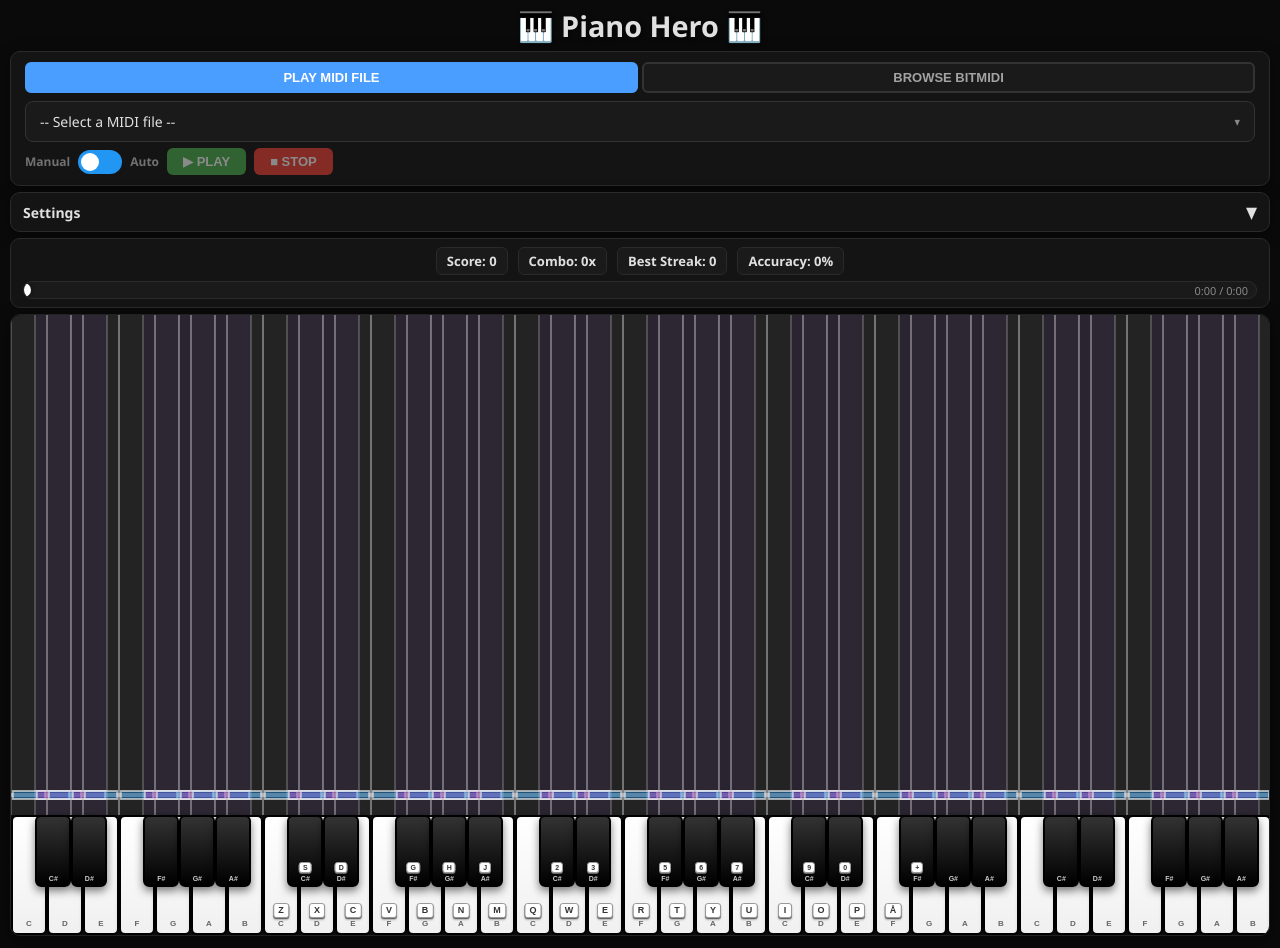
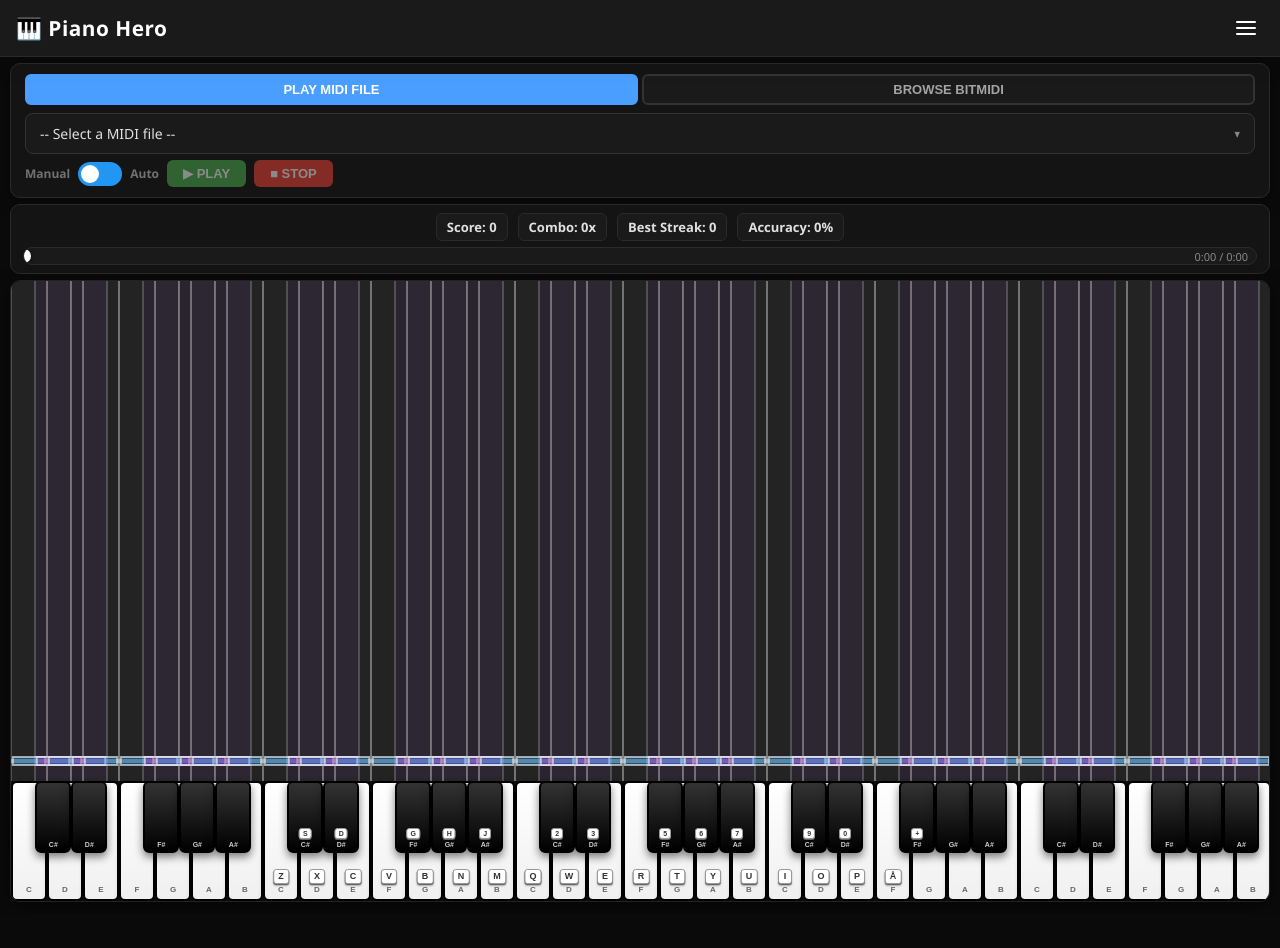
Before and after one commit to 7effrey89/PianoHero, a plain HTML site: page index.html in a window 1280 px wide. After the commit the page ends 914 px from the top, so only its background shows below. Drawn offline with Linux system fonts and the light colour scheme; no server answers.

Commit message:
menu
Co-authored-by: Copilot <copilot@github.com>

```diff
--- a/app.js
+++ b/app.js
@@ -681,10 +681,9 @@ class PianoHero {
     }
 
     initSoundPanel() {
-        // Shared settings toggle (expands/collapses both panels together)
-        document.getElementById('settingsToggle').addEventListener('click', () => {
+        // Settings menu button in header (expands/collapses settings panel)
+        document.getElementById('settingsMenuBtn').addEventListener('click', () => {
             document.getElementById('settingsPanelsBody').classList.toggle('collapsed');
-            document.querySelector('#settingsToggle .toggle-arrow').classList.toggle('open');
         });
 
         // Instrument selector — loads soundfont when changed
--- a/index.html
+++ b/index.html
@@ -9,8 +9,13 @@
 </head>
 <body>
     <div class="container">
-        <header>
-            <h1>🎹 Piano Hero 🎹</h1>
+        <header class="top-header">
+            <div class="header-logo">🎹 Piano Hero</div>
+            <button class="header-menu-btn" id="settingsMenuBtn" aria-label="Settings">
+                <span class="menu-icon"></span>
+                <span class="menu-icon"></span>
+                <span class="menu-icon"></span>
+            </button>
         </header>
 
         <div class="controls top-bar">
@@ -57,12 +62,8 @@
             </div>
         </div>
 
-        <!-- Settings Toolbar: Sound + Game side by side, collapsed by default -->
-        <div class="settings-toolbar">
-            <div class="settings-toolbar-header" id="settingsToggle">
-                <h3>Settings</h3>
-                <span class="toggle-arrow">&#9660;</span>
-            </div>
+        <!-- Settings Panel (toggled by header menu button) -->
+        <div class="settings-toolbar" id="settingsToolbar">
             <div class="settings-toolbar-panels collapsed" id="settingsPanelsBody">
             <div class="settings-panel">
                 <h4>Sound</h4>
--- a/styles.css
+++ b/styles.css
@@ -13,19 +13,57 @@ body {
 }
 
 .container {
+    position: relative;
     max-width: 100%;
     margin: 0 auto;
     padding: 6px 10px;
 }
 
-header {
-    text-align: center;
-    margin-bottom: 6px;
-}
-
-header h1 {
-    font-size: 1.8em;
-    text-shadow: 2px 2px 4px rgba(0, 0, 0, 0.5);
+header.top-header {
+    display: flex;
+    align-items: center;
+    justify-content: space-between;
+    background: #1a1a1a;
+    padding: 10px 16px;
+    margin: -6px -10px 6px -10px;
+    border-bottom: 1px solid #2a2a2a;
+    position: relative;
+    z-index: 100;
+}
+
+.header-logo {
+    font-size: 1.3em;
+    font-weight: 700;
+    letter-spacing: 0.5px;
+    color: #fff;
+}
+
+.header-menu-btn {
+    display: flex;
+    flex-direction: column;
+    justify-content: center;
+    align-items: center;
+    gap: 4px;
+    width: 36px;
+    height: 36px;
+    background: none;
+    border: none;
+    cursor: pointer;
+    padding: 6px;
+    border-radius: 4px;
+    transition: background 0.2s;
+}
+
+.header-menu-btn:hover {
+    background: rgba(255, 255, 255, 0.1);
+}
+
+.header-menu-btn .menu-icon {
+    display: block;
+    width: 20px;
+    height: 2px;
+    background: #fff;
+    border-radius: 1px;
 }
 
 @keyframes glow {
@@ -908,32 +946,23 @@ button {
 
 /* Settings Toolbar: Sound + Game side by side */
 .settings-toolbar {
+    position: absolute;
+    top: 44px;
+    left: 0;
+    right: 0;
+    z-index: 99;
     background: #141414;
     border: 1px solid #2a2a2a;
-    border-radius: 10px;
-    padding: 8px 12px;
-    margin-bottom: 6px;
-    box-shadow: 0 4px 16px rgba(0, 0, 0, 0.4);
-}
-
-.settings-toolbar-header {
-    display: flex;
-    justify-content: space-between;
-    align-items: center;
-    cursor: pointer;
-    user-select: none;
-}
-
-.settings-toolbar-header h3 {
-    margin: 0;
-    font-size: 14px;
+    border-radius: 0 0 10px 10px;
+    box-shadow: 0 8px 24px rgba(0, 0, 0, 0.6);
+    overflow: hidden;
 }
 
 .settings-toolbar-panels {
     display: flex;
     gap: 16px;
-    margin-top: 10px;
-    transition: max-height 0.3s ease, opacity 0.3s ease;
+    padding: 10px 12px;
+    transition: max-height 0.3s ease, opacity 0.3s ease, padding 0.3s ease;
     max-height: 500px;
     opacity: 1;
     overflow: hidden;
@@ -942,7 +971,8 @@ button {
 .settings-toolbar-panels.collapsed {
     max-height: 0;
     opacity: 0;
-    margin-top: 0;
+    padding: 0 12px;
+    pointer-events: none;
 }
 
 .settings-panel {
```
